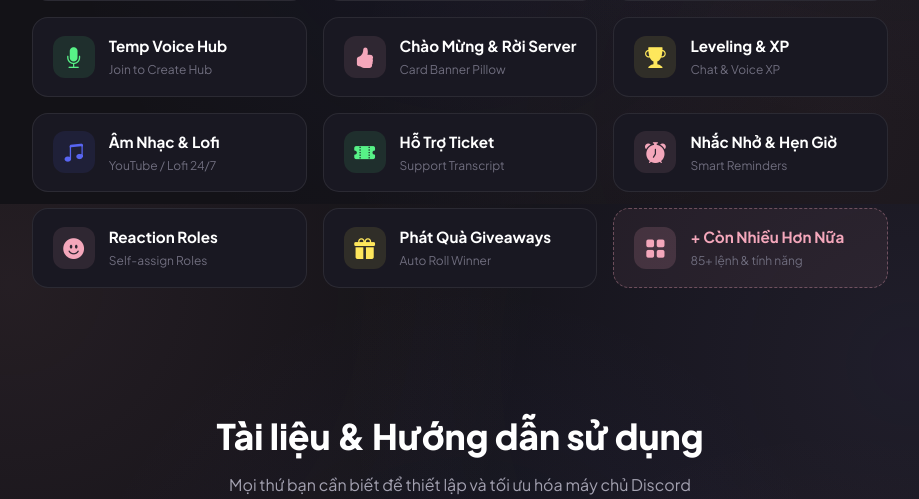
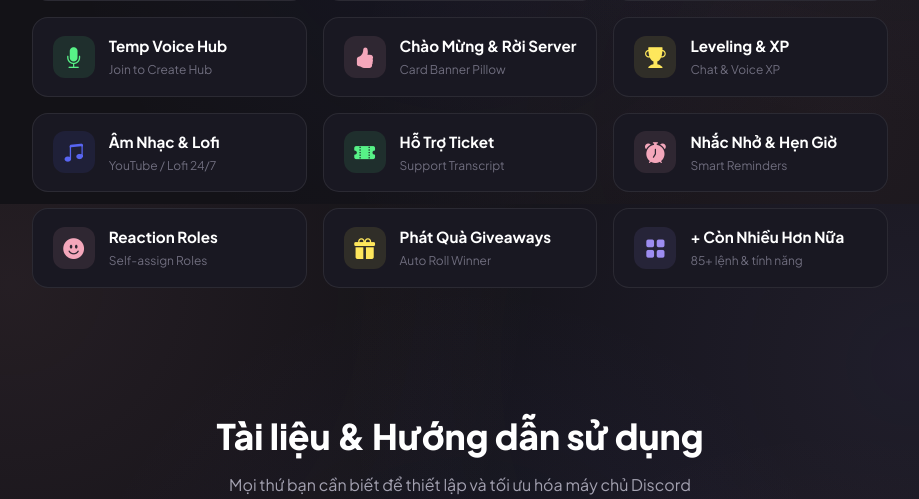
Before and after one commit to namokla2005/ZerynBot, a Flask app: page / in a window 1280 px wide. Shown: the part 4596-5095 px from the top of the page, without its empty margins (180-1099 px from the left). Run offline with Flask 3, Linux system fonts and the light colour scheme; some web fonts are replaced.

Commit message:
fix(landing): Make + And More card completely uniform with the rest of the 14 grid cards

```diff
--- a/dashboard/templates/landing.html
+++ b/dashboard/templates/landing.html
@@ -1141,13 +1141,13 @@
         <div class="aio-card-tag">Auto Roll Winner</div>
       </div>
     </div>
-    <a href="#features" class="aio-pill-card" style="text-decoration:none; cursor:pointer; background:rgba(244,167,187,0.06); border:1px dashed rgba(244,167,187,0.35);">
-      <div class="aio-icon-box" style="color:var(--accent-pink); background:rgba(244,167,187,0.15);"><i class="bi bi-grid-fill"></i></div>
+    <div class="aio-pill-card">
+      <div class="aio-icon-box" style="color:var(--accent-purple); background:rgba(157,141,241,0.1);"><i class="bi bi-grid-fill"></i></div>
       <div>
-        <div class="aio-card-title" style="color:var(--accent-pink);">{{ t('landing.mod_and_more') | default('+ And More') }}</div>
+        <div class="aio-card-title">{{ t('landing.mod_and_more') | default('+ And More') }}</div>
         <div class="aio-card-tag">{{ t('landing.mod_and_more_sub') | default('85+ commands & features') }}</div>
       </div>
-    </a>
+    </div>
   </div>
 </section>
 
```
Also changed, not shown: locales/en.json.
